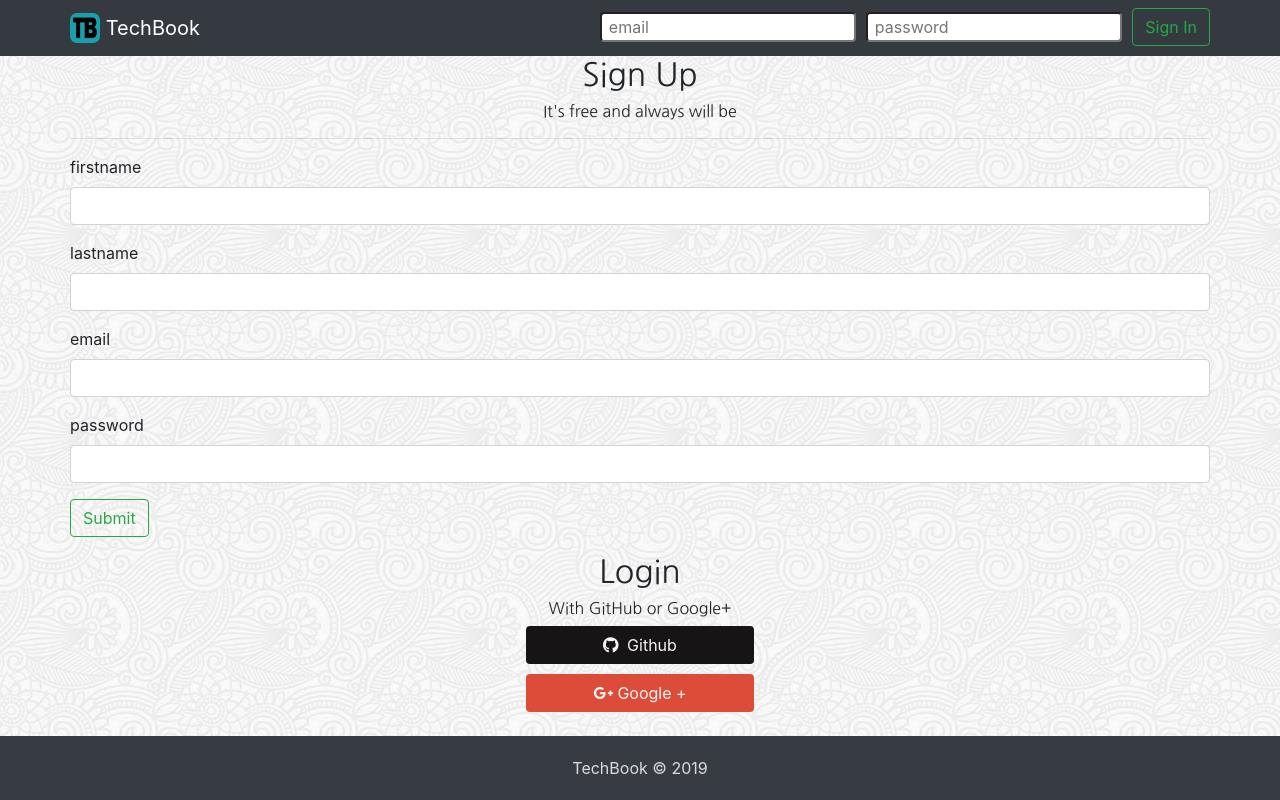
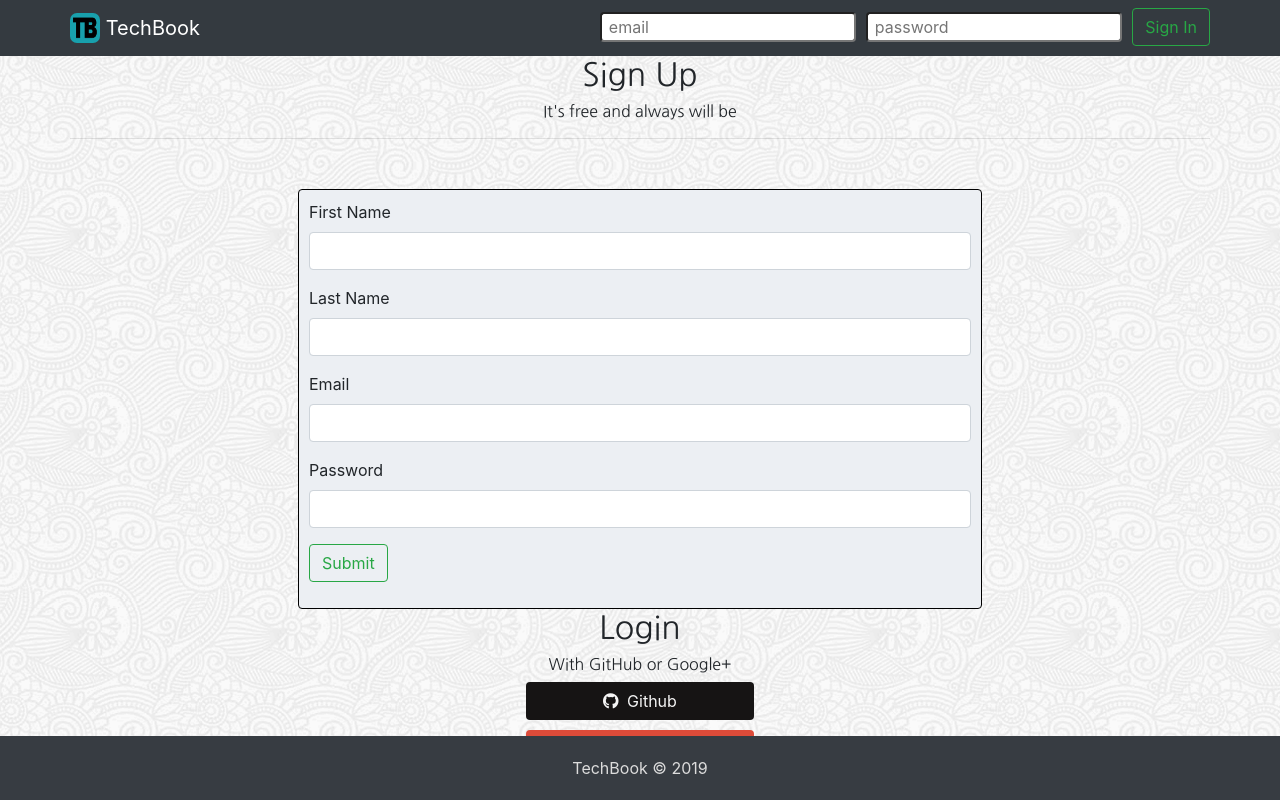
Before and after one commit to SeanP8/Project-3, a React (Create React App) app in the folder tech-startup/: page / in a window 1280 px wide. Built offline with nearby package versions, Linux system fonts and the light colour scheme.

Commit message:
add ternary for input type

```diff
--- a/tech-startup/src/components/GoogleLoginBtn/GoogleLoginBtn.js
+++ b/tech-startup/src/components/GoogleLoginBtn/GoogleLoginBtn.js
@@ -5,7 +5,7 @@ class GoogleLoginBtn extends React.Component {
     render() {
         return (
             <div>
-                <a href="/auth/google" className="loginBtn"><button id="googleLogInBtn" type="button" className="btn btn-gplus"><i class="fab fa-google-plus-g pr-1"></i>
+                <a href="/auth/google" className="loginBtn"><button id="googleLogInBtn" type="button" className="btn btn-gplus"><i className="fab fa-google-plus-g pr-1"></i>
                     Google +</button></a>
             </div>
         );
--- a/tech-startup/src/components/LoginForm/LoginForm.js
+++ b/tech-startup/src/components/LoginForm/LoginForm.js
@@ -81,11 +81,11 @@ class LoginForm extends React.Component {
           <h2>Sign Up</h2>
           <h6>It's free and always will be</h6>
           <hr />
-          <form onSubmit={this.handleSubmit}>
+          <form id="loginForm" onSubmit={this.handleSubmit}>
             <Input
               name="firstname"
               value={account.firstname}
-              label="firstname"
+              label="First Name"
               onChange={this.handleChange}
               error={errors.firstname}
             />
@@ -93,7 +93,7 @@ class LoginForm extends React.Component {
             <Input
               name="lastname"
               value={account.lastname}
-              label="lastname"
+              label="Last Name"
               onChange={this.handleChange}
               error={errors.lastname}
             />
@@ -101,7 +101,7 @@ class LoginForm extends React.Component {
             <Input
               name="email"
               value={account.email}
-              label="email"
+              label="Email"
               onChange={this.handleChange}
               error={errors.email}
             />
@@ -109,7 +109,7 @@ class LoginForm extends React.Component {
             <Input
               name="password"
               value={account.password}
-              label="password"
+              label="Password"
               onChange={this.handleChange}
               error={errors.password}
             />
--- a/tech-startup/src/components/LoginForm/loginInput.js/input.js
+++ b/tech-startup/src/components/LoginForm/loginInput.js/input.js
@@ -9,7 +9,7 @@ const Input = ({ name, label, value, error, onChange }) => {
         onChange={onChange}
         id={name}
         name={name}
-        type="text"
+        type={(name === "password") ? "password" : "text"}
         className="form-control"
       />
       {error && <div className="alert alert-danger" />}
```
Also changed, not shown: 1 other file (tests, documents, lock files or other folders).
